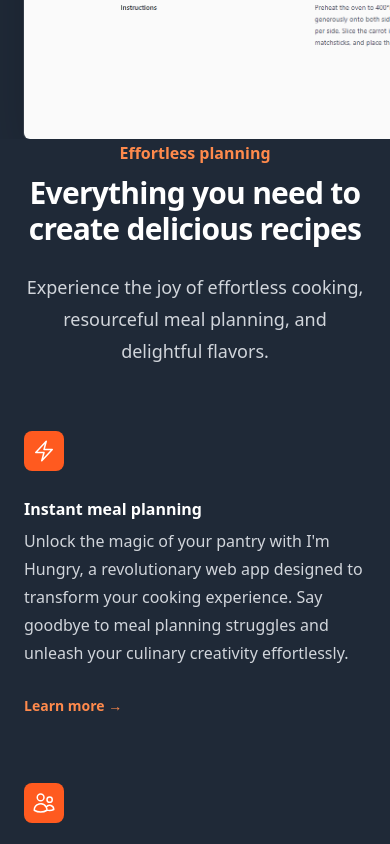
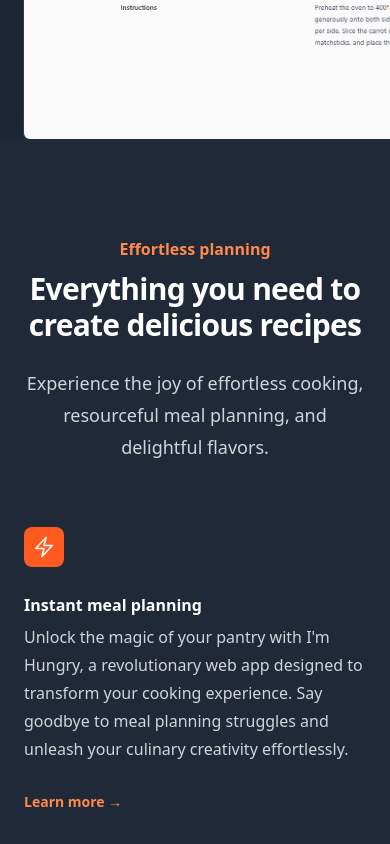
Before and after one commit to monysary/i-m-hungry-recipe-app, a Next.js app: page / in a window 390 px wide. Shown: the part 880-1724 px from the top of the page. Built offline with nearby package versions, Linux system fonts and the light colour scheme.

Commit message:
add margin

```diff
--- a/src/pages/index.jsx
+++ b/src/pages/index.jsx
@@ -119,7 +119,7 @@ export default function LandingPage() {
 
           {/* Feature section */}
 
-          <m.div className='mx-auto max-w-7xl px-6 mb-24 md:mb-0 sm:mt-12 lg:px-8' >
+          <m.div className='mx-auto max-w-7xl px-6 mb-24 md:mb-0 mt-24 sm:mt-12 lg:px-8' >
             <m.div
               initial={{ opacity: 0, y: 150 }}
               animate={mainControls}
@@ -172,7 +172,7 @@ export default function LandingPage() {
           </m.div>
 
           {/* Feature section */}
-          <div className='mt-56 sm:mt-36'>
+          <div className='mt-36'>
             <div className='mx-auto max-w-7xl px-6 lg:px-8'>
               <div className='mx-auto max-w-2xl sm:text-center'>
                 <h2 className='text-base font-semibold leading-7 text-orange-400'>
```
